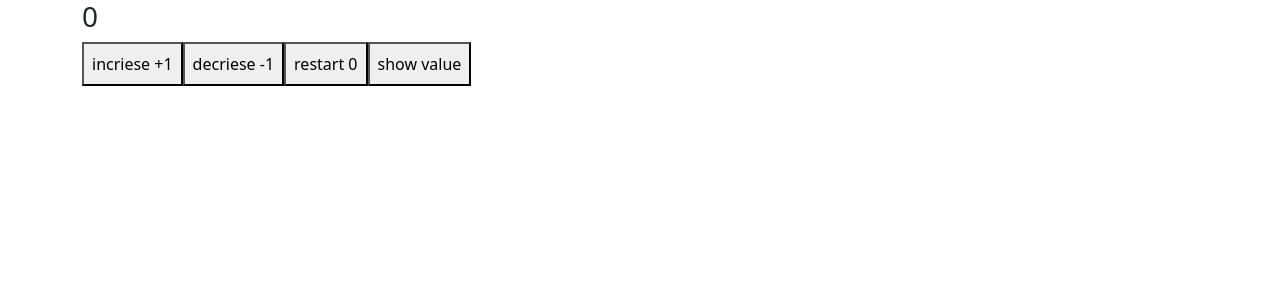
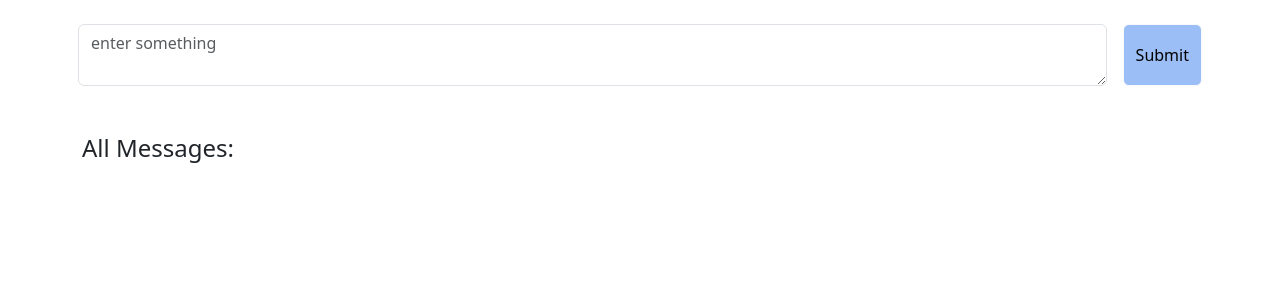
Before and after one commit to Werewolf-Web/netsol-react, a React (Vite) app in the folder code-testing/test-here/: page / in a window 1280 px wide. Shown: the top 300 px of the page. Built offline with nearby package versions, Linux system fonts and the light colour scheme.

Commit message:
new todo

```diff
--- a/code-testing/test-here/src/App.jsx
+++ b/code-testing/test-here/src/App.jsx
@@ -1,125 +1,67 @@
-// // import Container from 'react-bootstrap/Container';
-// // import Row from 'react-bootstrap/Row';
-// // import Col from 'react-bootstrap/Col';
+import React, { useState } from 'react'
+import Button from 'react-bootstrap/Button';
 
-// import React, { useState } from 'react'
-// import Button from 'react-bootstrap/Button';
-// const App = () => {
+const App = () => {
 
-//   const [text, setText] = useState("");
-// const [work, setWork] = useState("");
-// const [output, setOutput] = useState([]);
+  const [text, setText] = useState('');
+  const [output, setOutput] = useState([]);
+
+  function handleChange(e) {
+    setText(e.target.value);
+  }
+
+  const handleall = () => {
+    if (text.trim() === "") return;
+
+    const newItem = { text: text };
+    setOutput([...output, newItem]);
+    setText("");
+  };
+
+  return (
+    <div>
+
+      <div className='container px-2 py-4 d-flex gap-3'>
+        <textarea
+          placeholder='enter something'
+          className='form-control'
+          value={text}
+          onChange={handleChange}
+        />
+
+        <Button
+          className="btn btn-light"
+          onClick={handleall}
+          style={{ backgroundColor: "rgba(154, 190, 245, 1)" }}
+        >
+          Submit
+        </Button>
+      </div>
+
+      <div className='container'>
+        <p className='mt-3' style={{ whiteSpace: "pre-line" }}>
+          {text}
+        </p>
+      </div>
+
+      <div className='container mt-4'>
+        <h4>All Messages:</h4>
+
+        {output.map((item, index) => (
+          <p
+            key={index}
+            style={{ whiteSpace: "pre-line", padding: "8px", background: "#f2f2f2", borderRadius: "5px", marginBottom: "10px" }}
+          >
+            {item.text}
+
+          </p>
+
+        ))}
 
 
-// const handleSubmit = () => {
-//   if (text.trim() === "" || work.trim() === "") return;
+      </div>
 
-//   // Store both values in one object
-//   const newItem = {
-//     title: text,
-//     work: work
-//   };
-
-//   setOutput([...output, newItem]);
-
-//   setText("");
-//   setWork("");
-// };
-
-
-//   return (
-//     <div
-//       className=" px-5  container py-5 align-items-center"
-//     >
-
-//    <div
-//   className="container py-3 d-flex justify-content-center align-items-center"
-//   style={{ backgroundColor: "rgba(255, 240, 240, 1)" }}
-// >
-//   <div className=" p-3 d-flex justify-content-center align-items-center gap-3 rounded"
-//       // style={{ backgroundColor: "rgba(218, 229, 245, 1)" }}
-//   >
-//     <h4 className=" m-0"
-//     style={{color:"rgba(134, 132, 132, 1)" }}
-//     >TO Do List :</h4>
-
-//     <input
-//       type="text"
-//       className="form-control"
-//       placeholder="Enter your tital"
-//       value={text}
-//       style={{ width: "250px" }}
-
-//        onChange={(e) => setText(e.target.value)}
-
-//     />
-//          <input
-//       type="text"
-//       className="form-control"
-//       placeholder="Enter your work"
-//       value={work}
-//       style={{ width: "250px" }}
-
-//        onChange={(e) => setWork(e.target.value)}
-
-//     />
-//     <Button className="btn btn-light "  onClick={handleSubmit}
-//     style={{backgroundColor:"rgba(154, 190, 245, 1)"}}
-//     >Submit</Button>
-//   </div>
-
-
-// </div>
-//           <ul>
-
-//             {output.map((item, index) => (
-//            <li key={index}>
-//            Title  : {item.title}  <br/>Work  : {item.work} <br/><h5>-------------------</h5>
-//            </li>
-
-//   ))}
-
-
-// </ul>
-
-
-//     </div>
-//   )
-// }
-
-// export default App
-
-
-import React, { useState } from 'react'
-
-const App = () => {
-   const [num, setNum] = useState(0);
-
-function increseNum(){
-setNum(num+1)
-}
-function decrieseNum(){
-setNum(num-1)
-}
-function restNum(){
-setNum(0)
-}
-function showNum(){
-console.log(num)
-document.getElementById('show').innerHTML=num
-}
-  return (
-
-    <>
-    <div className='container'>
-    <h3>{num}</h3>
-    <button onClick={increseNum} className='px-2 py-2'>incriese +1</button>
-    <button onClick={decrieseNum} className='px-2 py-2'>decriese -1</button>
-    <button onClick={restNum} className='px-2 py-2'>restart 0</button>
-      <button onClick={showNum} className='px-2 py-2'>show value</button>
-      <h4 id='show'></h4>
     </div>
-    </>
   )
 }
 
```
